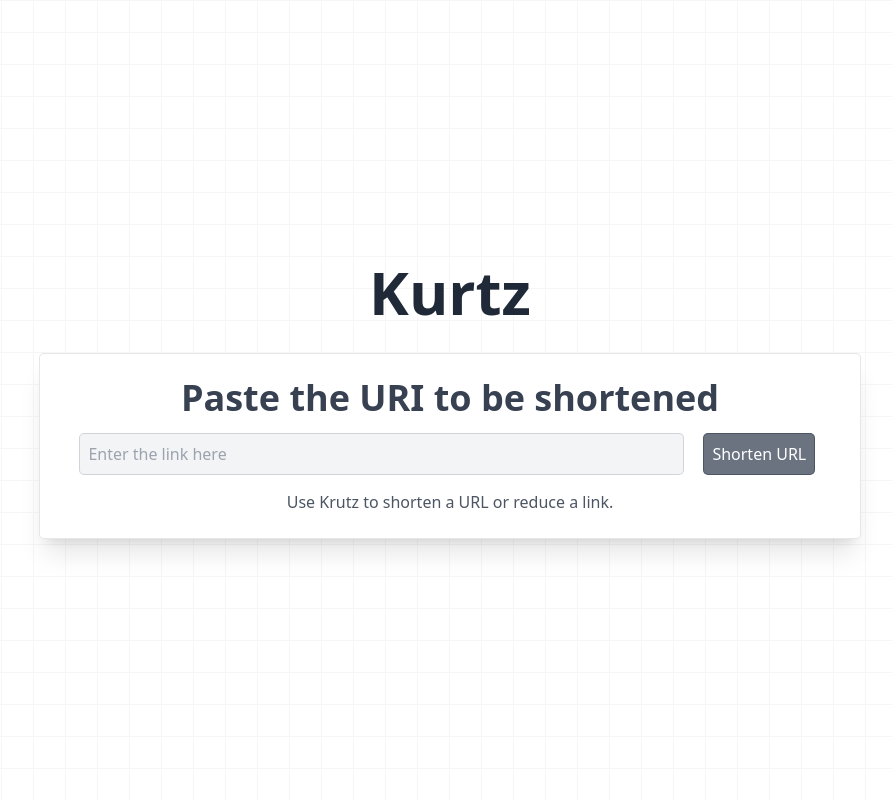
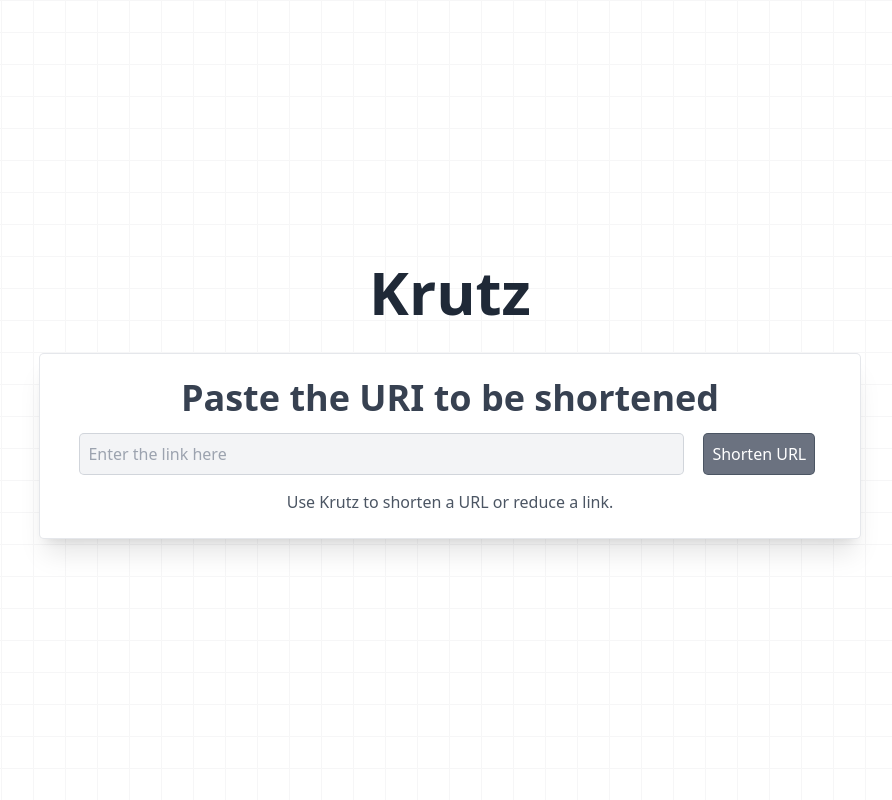
Before and after one commit to UnknownRori/krutz, a Flask app: page / in a window 1280 px wide. Shown: the whole page, without its empty margins (190-1082 px from the left). Run offline with Flask 2, Linux system fonts and the light colour scheme.

Commit message:
fix typo

```diff
--- a/templates/index.html
+++ b/templates/index.html
@@ -14,7 +14,7 @@
         <div class="min-h-screen bg-[url(/static/grid.svg)]">
             <div class="m-auto flex min-h-screen w-[80%] flex-col justify-center">
                 <header class="my-4 flex flex-col self-center">
-                    <h2 class="text-center font-bold text-gray-800 sm:text-6xl md:text-6xl lg:text-6xl">Kurtz</h2>
+                    <h2 class="text-center font-bold text-gray-800 sm:text-6xl md:text-6xl lg:text-6xl">Krutz</h2>
                 </header>
                 <main
                     class="my-4 flex flex-col self-center rounded bg-white p-6 shadow-xl ring-1 ring-gray-200 sm:w-[100%] md:w-[80%]">
```
